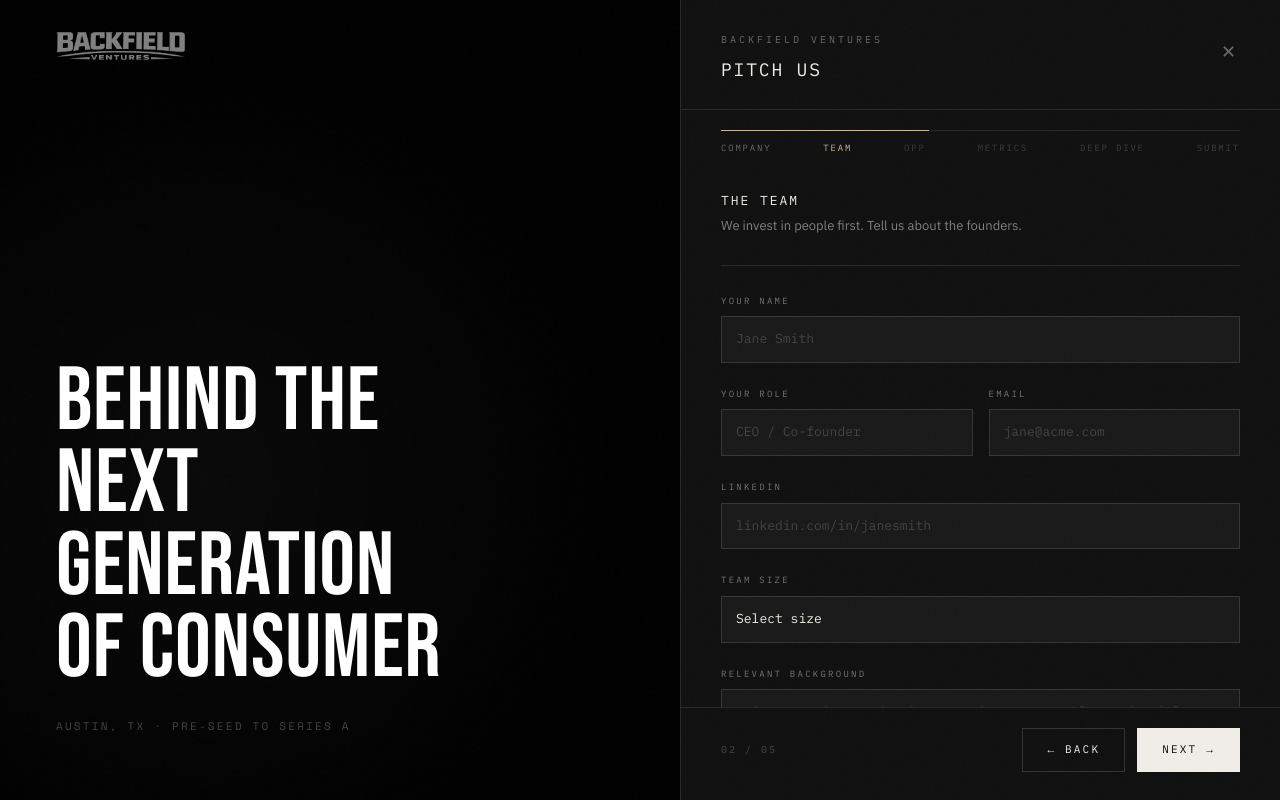
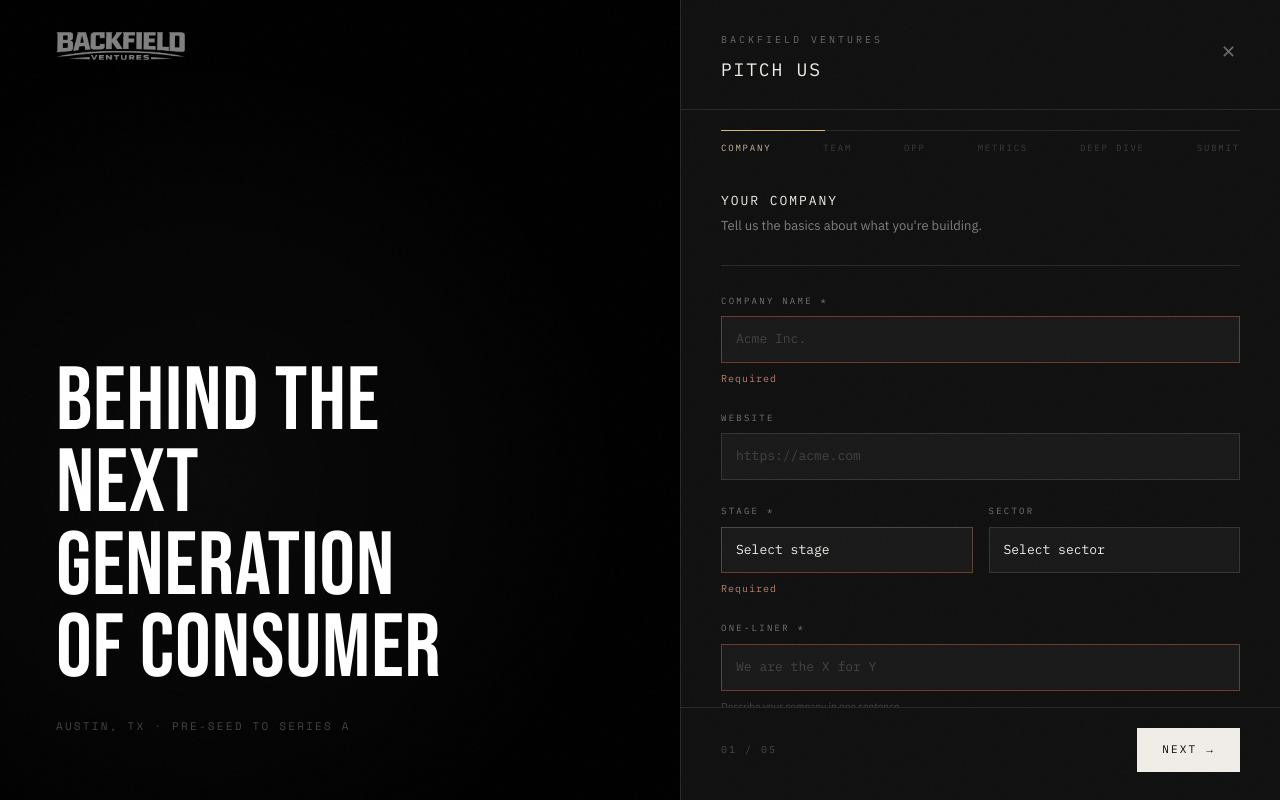
Before and after one commit to Ryano1221/backfield-ventures, a Next.js app: page /pitch in a window 1280 px wide. Both pictures are taken after a click on the button "NEXT →". Built offline with nearby package versions, Linux system fonts and the light colour scheme; a web font is replaced by a local one.

Commit message:
Restore required fields on steps 1-3, keep step 4 fully optional
Co-Authored-By: Claude Sonnet 4.6 <noreply@anthropic.com>

```diff
--- a/src/app/pitch/PitchForm.tsx
+++ b/src/app/pitch/PitchForm.tsx
@@ -59,11 +59,30 @@ export default function PitchForm() {
     return (e: React.ChangeEvent<HTMLInputElement | HTMLTextAreaElement | HTMLSelectElement>) => {
       const val = e.target.type === "checkbox" ? (e.target as HTMLInputElement).checked : e.target.value;
       setFields((f) => ({ ...f, [k]: val }));
+      setErrors((err) => ({ ...err, [k]: undefined }));
     };
   }
 
+  const [errors, setErrors] = useState<Partial<Record<keyof Fields, string>>>({});
+
   function validate(): boolean {
-    return true;
+    const errs: Partial<Record<keyof Fields, string>> = {};
+    if (step === 1) {
+      if (!fields.company.trim()) errs.company = "Required";
+      if (!fields.stage) errs.stage = "Required";
+      if (!fields.oneLiner.trim()) errs.oneLiner = "Required";
+    }
+    if (step === 2) {
+      if (!fields.founderName.trim()) errs.founderName = "Required";
+      if (!fields.founderRole.trim()) errs.founderRole = "Required";
+      if (!fields.founderEmail.trim() || !fields.founderEmail.includes("@"))
+        errs.founderEmail = fields.founderEmail ? "Valid email required" : "Required";
+    }
+    if (step === 3) {
+      if (!fields.problem.trim()) errs.problem = "Required";
+    }
+    setErrors(errs);
+    return Object.keys(errs).length === 0;
   }
 
   async function next() {
@@ -199,17 +218,18 @@ export default function PitchForm() {
                     <div className="bfv-step-desc">Tell us the basics about what you&apos;re building.</div>
                   </div>
                   <hr className="bfv-divider" />
-                  <div className="bfv-field">
-                    <label>Company Name</label>
+                  <div className={`bfv-field${errors.company ? " bfv-err" : ""}`}>
+                    <label>Company Name *</label>
                     <input type="text" placeholder="Acme Inc." value={fields.company} onChange={set("company")} />
+                    <span className="bfv-field-error">Required</span>
                   </div>
                   <div className="bfv-field">
                     <label>Website</label>
                     <input type="text" placeholder="https://acme.com" value={fields.website} onChange={set("website")} />
                   </div>
                   <div className="bfv-field-row">
-                    <div className="bfv-field">
-                      <label>Stage</label>
+                    <div className={`bfv-field${errors.stage ? " bfv-err" : ""}`}>
+                      <label>Stage *</label>
                       <select value={fields.stage} onChange={set("stage")}>
                         <option value="">Select stage</option>
                         <option>Pre-Seed</option>
@@ -218,6 +238,7 @@ export default function PitchForm() {
                         <option>Series B</option>
                         <option>Other</option>
                       </select>
+                      <span className="bfv-field-error">Required</span>
                     </div>
                     <div className="bfv-field">
                       <label>Sector</label>
@@ -235,10 +256,11 @@ export default function PitchForm() {
                       </select>
                     </div>
                   </div>
-                  <div className="bfv-field">
-                    <label>One-Liner</label>
+                  <div className={`bfv-field${errors.oneLiner ? " bfv-err" : ""}`}>
+                    <label>One-Liner *</label>
                     <input type="text" placeholder="We are the X for Y" value={fields.oneLiner} onChange={set("oneLiner")} />
                     <div className="bfv-field-hint">Describe your company in one sentence.</div>
+                    <span className="bfv-field-error">Required</span>
                   </div>
                   <div className="bfv-field">
                     <label>Location</label>
@@ -255,18 +277,21 @@ export default function PitchForm() {
                     <div className="bfv-step-desc">We invest in people first. Tell us about the founders.</div>
                   </div>
                   <hr className="bfv-divider" />
-                  <div className="bfv-field">
-                    <label>Your Name</label>
+                  <div className={`bfv-field${errors.founderName ? " bfv-err" : ""}`}>
+                    <label>Your Name *</label>
                     <input type="text" placeholder="Jane Smith" value={fields.founderName} onChange={set("founderName")} />
+                    <span className="bfv-field-error">Required</span>
                   </div>
                   <div className="bfv-field-row">
-                    <div className="bfv-field">
-                      <label>Your Role</label>
+                    <div className={`bfv-field${errors.founderRole ? " bfv-err" : ""}`}>
+                      <label>Your Role *</label>
                       <input type="text" placeholder="CEO / Co-founder" value={fields.founderRole} onChange={set("founderRole")} />
+                      <span className="bfv-field-error">Required</span>
                     </div>
-                    <div className="bfv-field">
-                      <label>Email</label>
+                    <div className={`bfv-field${errors.founderEmail ? " bfv-err" : ""}`}>
+                      <label>Email *</label>
                       <input type="email" placeholder="jane@acme.com" value={fields.founderEmail} onChange={set("founderEmail")} />
+                      <span className="bfv-field-error">{errors.founderEmail || "Required"}</span>
                     </div>
                   </div>
                   <div className="bfv-field">
@@ -303,13 +328,14 @@ export default function PitchForm() {
                     <div className="bfv-step-desc">Help us understand the problem you&apos;re solving.</div>
                   </div>
                   <hr className="bfv-divider" />
-                  <div className="bfv-field">
-                    <label>The Problem</label>
+                  <div className={`bfv-field${errors.problem ? " bfv-err" : ""}`}>
+                    <label>The Problem *</label>
                     <textarea
                       placeholder="What problem are you solving? Who feels it and how acutely?"
                       value={fields.problem}
                       onChange={set("problem")}
                     />
+                    <span className="bfv-field-error">Required</span>
                   </div>
                   <div className="bfv-field">
                     <label>Your Solution</label>
```
